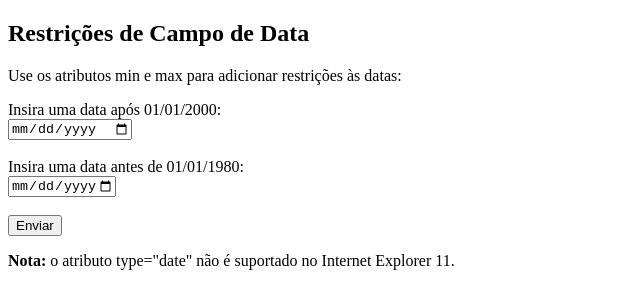
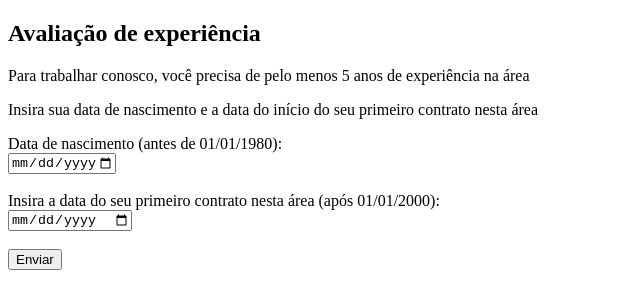
Before and after one commit to FernandoHMZ/FernandoHMZ.github.io, a plain HTML site: page data.html in a window 1280 px wide. Shown: the whole page, without its empty margins (0-640 px from the left). Drawn offline with Linux system fonts and the light colour scheme.

Commit message:
Adicionado arquivo final.html e mudanças para adaptar o projeto

```diff
--- a/data.html
+++ b/data.html
@@ -2,21 +2,20 @@
 <html>
 <body>
 
-<h2>Restrições de Campo de Data</h2>
+<h2>Avaliação de experiência</h2>
 
-<p>Use os atributos min e max para adicionar restrições às datas:</p>
+<p>Para trabalhar conosco, você precisa de pelo menos 5 anos de experiência na área</p>
+<p>Insira sua data de nascimento e a data do início do seu primeiro contrato nesta área</p>
 
-<form action="/action_page.php">
-  <label for="datemin">Insira uma data após 01/01/2000:</label><br>
+<form action="final.html">
+  <label for="datemax">Data de nascimento (antes de 01/01/1980):</label><br>
+  <input type="date" id="datemax" name="datemax" max="1979-12-31"><br><br>
+
+  <label for="datemin">Insira a data do seu primeiro contrato nesta área (após 01/01/2000):</label><br>
   <input type="date" id="datemin" name="datemin" min="2000-01-02"><br><br>
-
-  <label for="datemax">Insira uma data antes de 01/01/1980:</label><br>
-  <input type="date" id="datemax" name="datemax" max="1979-12-31"><br><br>
 
   <input type="submit" value="Enviar">
 </form>
 
-<p><strong>Nota:</strong> o atributo type="date" não é suportado no Internet Explorer 11.</p>
-
 </body>
 </html>
```
Also changed, not shown: final.html (added, +13 -0 lines).
